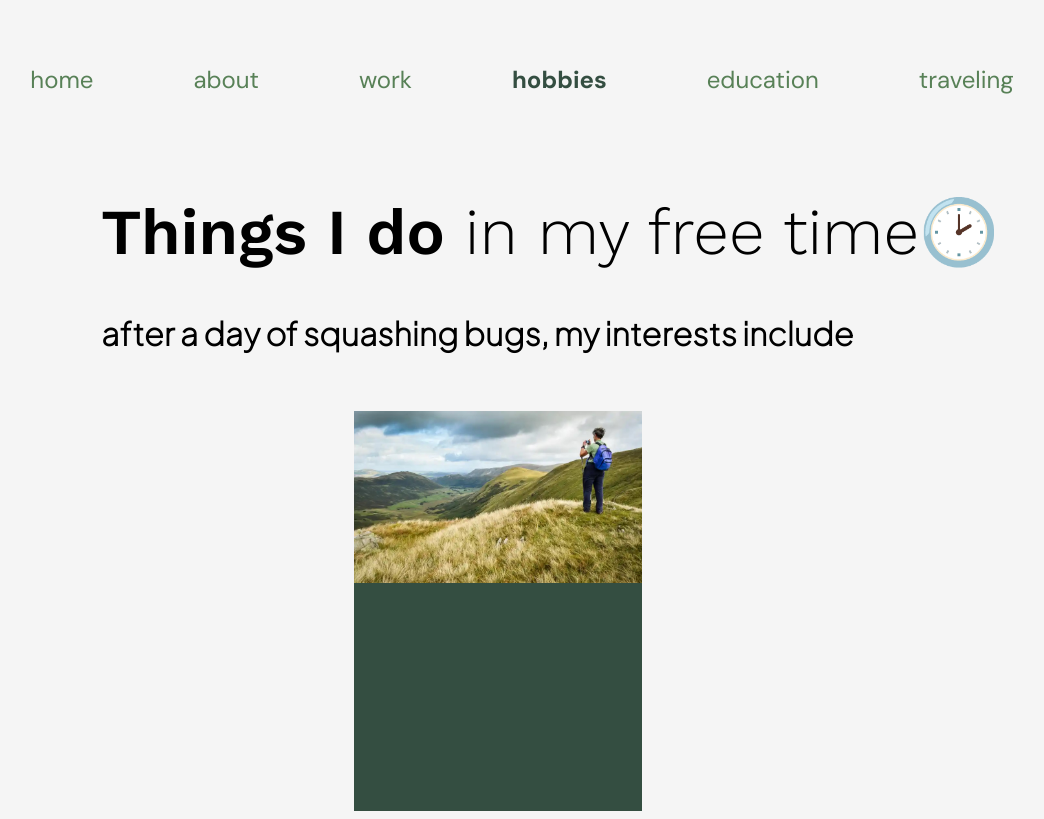
After one commit to kanaild/portfolio-Katherine, a Flask app: page /hobbies in a window 1280 px wide. The commit adds this page. Shown: the whole page, without its empty margins (114-1158 px from the left). Run offline with Flask 2, Linux system fonts and the light colour scheme.

Commit message:
started hobbies page

```diff
--- a/app/__init__.py
+++ b/app/__init__.py
@@ -13,3 +13,7 @@ def aboutme():
 @app.route('/work')
 def work():
     return render_template('work.html')
+
+@app.route('/hobbies')
+def hobbies():
+    return render_template('hobbies.html')
--- /dev/null
+++ b/app/static/css/hobbies.css
@@ -0,0 +1,89 @@
+@import url('https://fonts.googleapis.com/css2?family=Work+Sans:wght@200;600;300&display=swap');
+@import url('https://fonts.googleapis.com/css2?family=DM+Sans:wght@400;700&display=swap');
+@import url('https://fonts.googleapis.com/css2?family=Plus+Jakarta+Sans:wght@200&display=swap');
+
+/* for the navbar*/
+body {
+    background-color: #F5F5F5;
+}
+
+.top-menu ul{
+    list-style: none;
+    text-align: center;
+}
+
+.top-menu li{
+    font-family: 'DM Sans', sans-serif;
+    font-size: 1.5em;
+    margin: 2em 3em 1em 1em;
+    display: inline-block;
+}
+
+.top-menu li a{
+    text-decoration: none;
+    color: #588157;
+}
+
+.top-menu ul #h, .top-menu ul #w a{
+    font-weight: 700;
+    color: #344E41;
+}
+
+/*for the heading*/
+.home {
+    overflow: hidden;
+}
+
+.home-content {
+    display: flex;
+    justify-content: center;
+    align-items: center;
+}
+
+.home-header{
+    padding: 1em 2em 2em 5em;
+}
+
+.home-header h1 {
+    text-align: left;
+    font-family: 'Work Sans', sans-serif;
+    font-weight: 600;
+    font-size: 4em;
+}
+.home-header span {
+    text-align: left;
+    font-family: 'Work Sans', sans-serif;
+    font-weight: 300;
+}
+
+.home-header h2 {
+    text-align: left;
+    font-family: 'Plus Jakarta Sans', sans-serif;
+    font-size: 2em;
+}
+
+/*for the interests*/
+.interests{
+    display: flex;
+    justify-content: center;
+}
+
+.hobby{
+    width: 18em;
+    height: 25em;
+    border-top-left-radius: 20px;
+    border-top-right-radius: 20px;
+    background-color: #344E41;
+    margin: 0 5em 0 1.5em;
+    /*box-shadow: 0px 5px 8px #888888;*/
+}
+
+.hobby img{
+    width:100%;
+    height:auto;
+    /*
+    border-top-left-radius: 20px;
+    border-top-right-radius: 20px;
+    */
+    border: none;
+}
--- a/app/templates/aboutme.html
+++ b/app/templates/aboutme.html
@@ -13,7 +13,7 @@
         <li><a href="{{ url_for('index')}}">home</a></li>
         <li id="a"><a href="{{ url_for('aboutme')}}">about</a></li>
         <li><a href="{{ url_for('work')}}">work</a></li>
-        <li><a href="">hobbies</a></li>
+        <li><a href="{{ url_for('hobbies')}}">hobbies</a></li>
         <li><a href="">education</a></li>
         <li><a href="">traveling</a></li>
     </ul>
--- /dev/null
+++ b/app/templates/hobbies.html
@@ -0,0 +1,37 @@
+{% extends 'base.html' %}
+
+{% block head %}
+<!--Here goes the title of the page -->
+<title>Portfolio MLH</title>
+<link rel="stylesheet" href='./static/css/hobbies.css'>
+{% endblock %}
+
+{% block body %}
+<div class="top-menu">
+    <ul>
+        <li><a href="{{ url_for('index')}}">home</a></li>
+        <li><a href="{{ url_for('aboutme')}}">about</a></li>
+        <li><a href="{{ url_for('work')}}">work</a></li>
+        <li id = "w"><a href="{{ url_for('hobbies')}}">hobbies</a></li>
+        <li><a href="">education</a></li>
+        <li><a href="">traveling</a></li>
+    </ul>
+</div>
+
+<div class="home" id="home">
+    <div class="home-content">
+        <div class="home-header">
+            <h1>Things I do<span> in my free time🕑</span></h1>
+            <h2> after a day of squashing bugs, my interests include </h2>
+        </div>
+     </div>
+
+
+</div>
+
+<div class="interests">
+    <div class="hobby">
+        <img src="./static/img/traveling-pic.jpg">
+    </div>
+</div>
+{% endblock %}
--- a/app/templates/index.html
+++ b/app/templates/index.html
@@ -14,7 +14,7 @@
         <li id="h"><a href="{{ url_for('index')}}">home</a></li>
         <li><a href="{{ url_for('aboutme')}}">about</a></li>
         <li><a href="{{ url_for('work')}}">work</a></li>
-        <li><a href="">hobbies</a></li>
+        <li><a href="{{ url_for('hobbies')}}">hobbies</a></li>
         <li><a href="">education</a></li>
         <li><a href="">traveling</a></li>
     </ul>
--- a/app/templates/work.html
+++ b/app/templates/work.html
@@ -13,7 +13,7 @@
         <li><a href="{{ url_for('index')}}">home</a></li>
         <li><a href="{{ url_for('aboutme')}}">about</a></li>
         <li id="w"><a href="{{ url_for('work')}}">work</a></li>
-        <li><a href="">hobbies</a></li>
+        <li><a href="{{ url_for('hobbies')}}">hobbies</a></li>
         <li><a href="">education</a></li>
         <li><a href="">traveling</a></li>
     </ul>
```
Also changed, not shown: app/static/img/traveling-pic.jpg (added).
